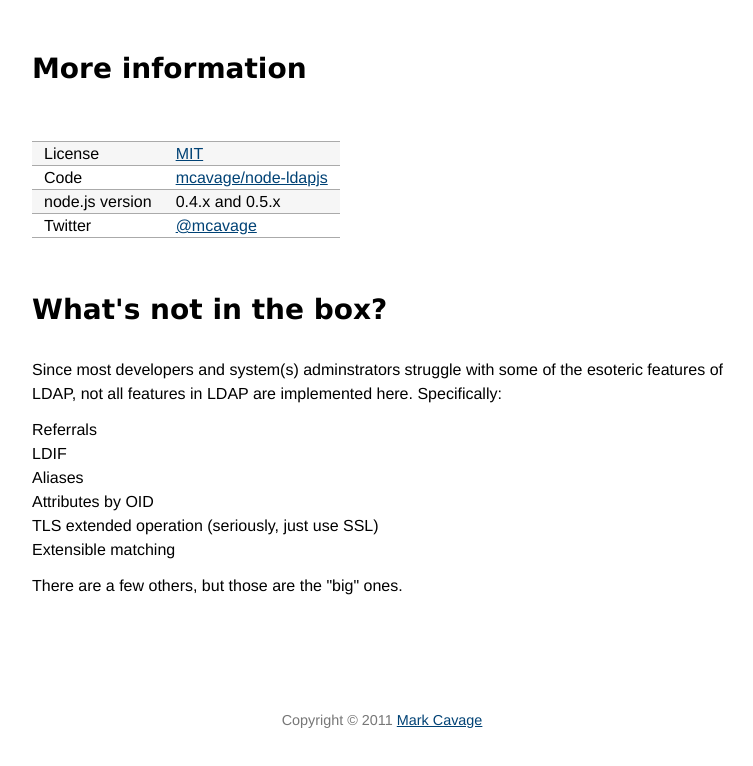
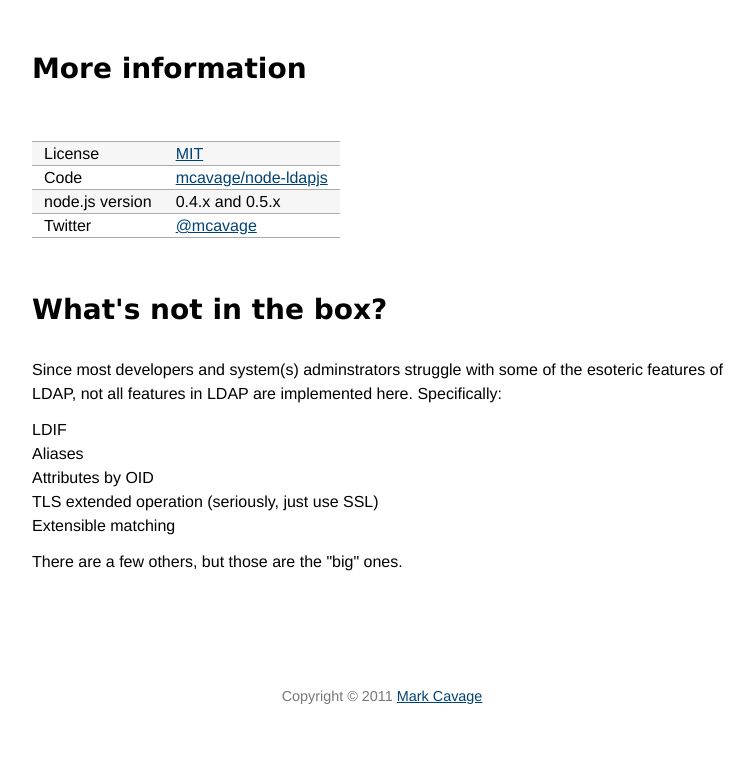
Before and after one commit to ldapjs/node-ldapjs, a plain HTML site: page index.html in a window 1280 px wide. Shown: the part 1416-2182 px from the top of the page, without its empty margins (258-1011 px from the left). Drawn offline with Linux system fonts and the light colour scheme; a web font is replaced by a local one.

Commit message:
referrals not on TODO list

```diff
--- a/index.html
+++ b/index.html
@@ -170,7 +170,6 @@ esoteric features of LDAP, not all features in LDAP are implemented here.
 Specifically:</p>
 
 <ul>
-<li>Referrals</li>
 <li>LDIF</li>
 <li>Aliases</li>
 <li>Attributes by OID</li>
```
